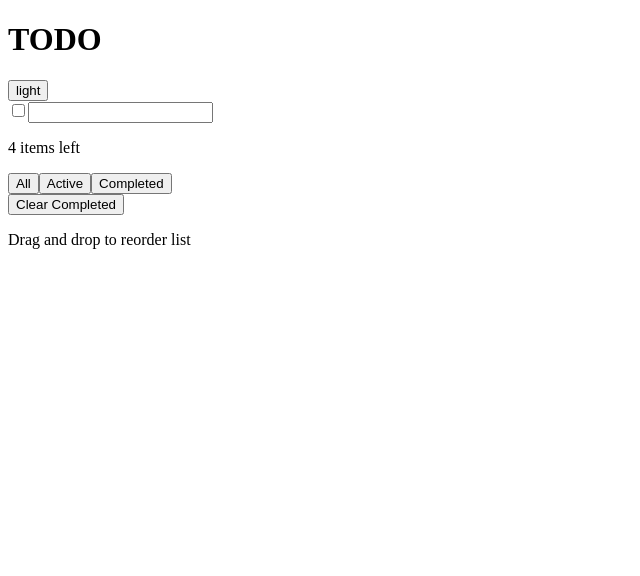
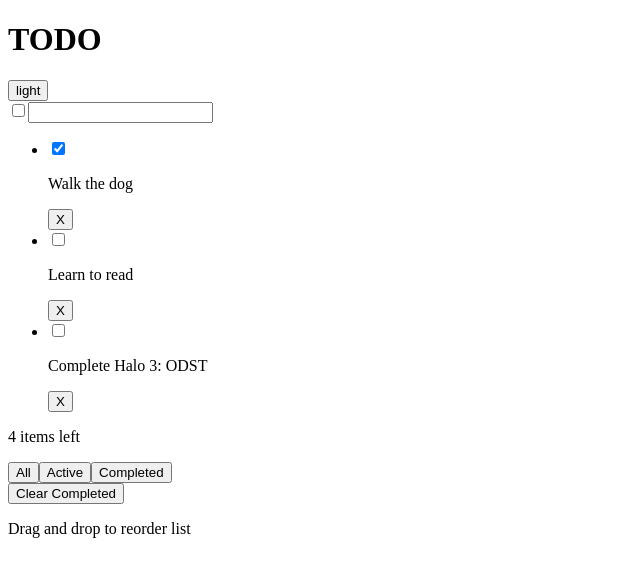
Before and after one commit to JorgeAMendoza/react-to-do, a React (Create React App) app: page / in a window 1280 px wide. Shown: the top 576 px of the page, without its empty margins (0-640 px from the left). Built offline with nearby package versions, Linux system fonts and the light colour scheme.

Commit message:
render the todo list in the todoDisplay component
created fake data for now, pass the todo data state into our todo display component and map over it to create multiple todo components containing our data

```diff
--- a/src/components/TodoList/TodoDisplay/Todo.tsx
+++ b/src/components/TodoList/TodoDisplay/Todo.tsx
@@ -12,12 +12,12 @@ export const ToDo = ({
   deleteTodo,
 }: ToDoProps) => {
   return (
-    <div>
+    <li>
       <label htmlFor="Change Todo Status">
         <input type="checkbox" checked={status} onChange={changeStatus} />
       </label>
       <p>{todoText}</p>
       <button onClick={deleteTodo}>X</button>
-    </div>
+    </li>
   );
 };
--- a/src/components/TodoList/TodoDisplay/TodoDisplay.tsx
+++ b/src/components/TodoList/TodoDisplay/TodoDisplay.tsx
@@ -1,11 +1,25 @@
 import { ToDo } from './Todo';
 import { TodoFilter } from './TodoFilter';
+import { TodoItem } from '../../../types/Todo/todo-type';
 
-export const TodoDisplay = () => {
+type TodoDisplayProps = {
+  todoList: TodoItem[];
+};
+
+export const TodoDisplay = ({ todoList }: TodoDisplayProps) => {
   return (
     <section>
-      <div></div>
-      {/* Maps over the todo array and creates various Todos */}
+      <ul>
+        {todoList.map((item, index) => (
+          <ToDo
+            key={index}
+            status={item.status}
+            changeStatus={() => console.log('Changing Status')}
+            todoText={item.text}
+            deleteTodo={() => console.log('Deleting Todo')}
+          />
+        ))}
+      </ul>
       <TodoFilter
         todoCount={4}
         listFilter="all"
--- a/src/components/TodoList/TodoList.tsx
+++ b/src/components/TodoList/TodoList.tsx
@@ -4,7 +4,11 @@ import { TodoDisplay } from './TodoDisplay/TodoDisplay';
 import { TodoItem } from '../../types/Todo/todo-type';
 
 export const TodoList = () => {
-  const [toDoList, setToDoList] = useState<TodoItem[]>([]);
+  const [toDoList, setToDoList] = useState<TodoItem[]>([
+    { status: true, text: 'Walk the dog' },
+    { status: false, text: 'Learn to read' },
+    { status: false, text: 'Complete Halo 3: ODST' },
+  ]);
 
   const insertNewTask = (newTask: TodoItem) => {
     setToDoList(toDoList.concat(newTask));
@@ -12,7 +16,7 @@ export const TodoList = () => {
   return (
     <main>
       <NewTask updateTaskList={insertNewTask} />
-      <TodoDisplay />
+      <TodoDisplay todoList={toDoList} />
     </main>
   );
 };
```
